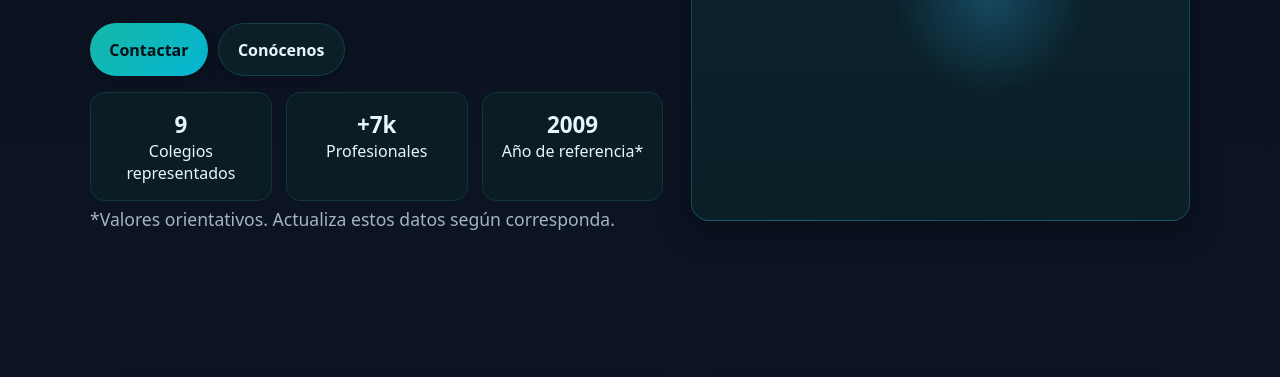
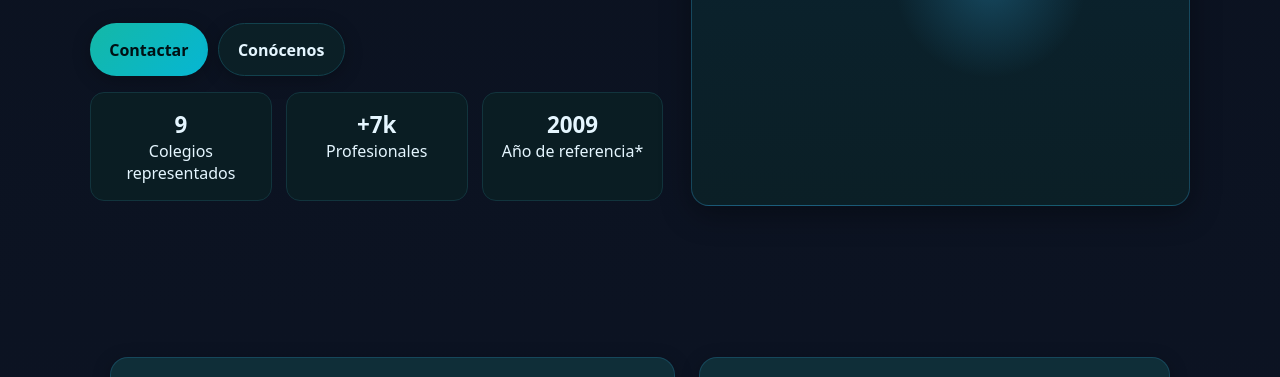
Before and after one commit to joseametis-sudo/uniprosal-site, a plain HTML site: page index.html in a window 1280 px wide. Shown: the part 357-734 px from the top of the page. Drawn offline with Linux system fonts and the light colour scheme.

Commit message:
Update index.html

```diff
--- a/index.html
+++ b/index.html
@@ -75,7 +75,7 @@
             <div class="stat"><strong>+7k</strong><span>Profesionales</span></div>
             <div class="stat"><strong>2009</strong><span>Año de referencia*</span></div>
           </div>
-          <p class="sub" style="margin-top:6px">*Valores orientativos. Actualiza estos datos según corresponda.</p>
+          <p class="sub" style="margin-top:6px"></p>
         </div>
         <div class="hero-illus" aria-hidden="true"><div class="pulse" id="pulse"></div></div>
       </div>
```
